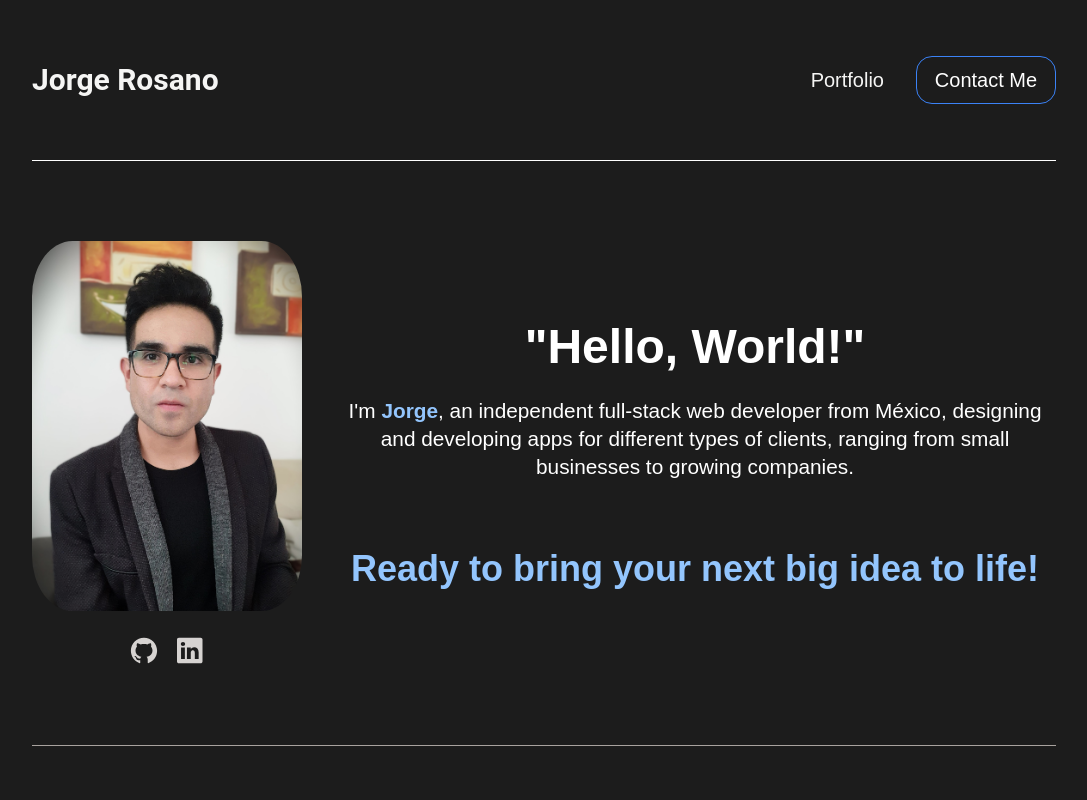
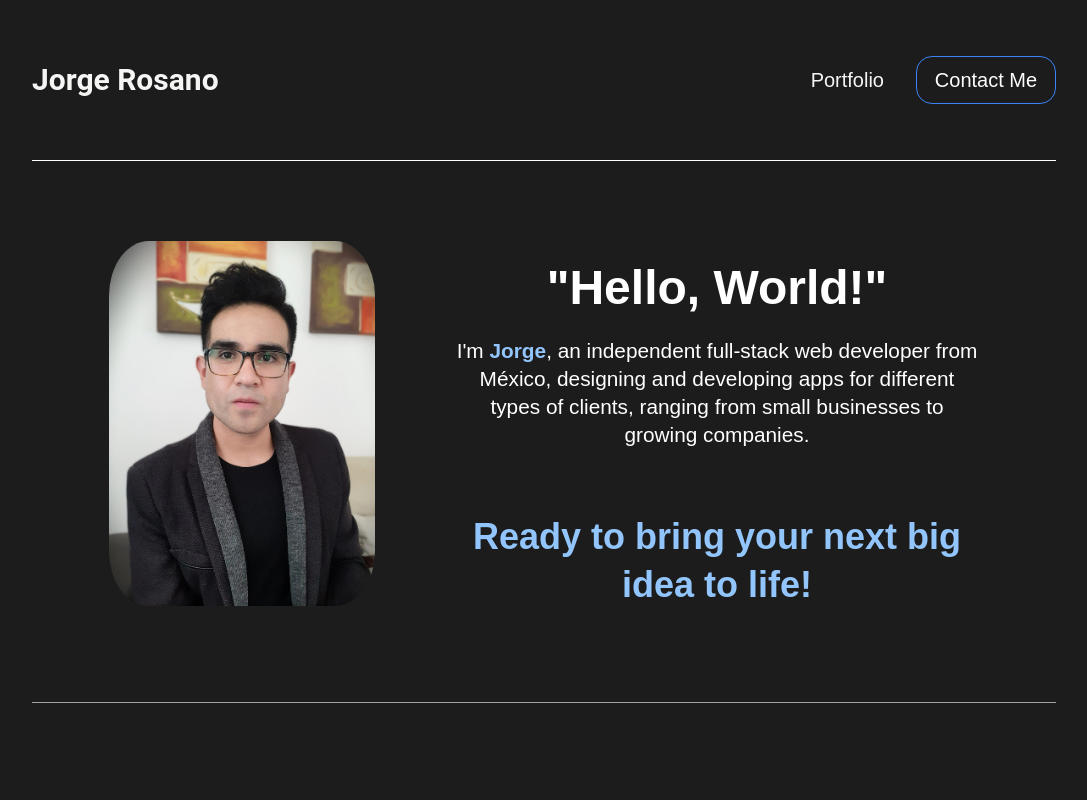
Before and after one commit to jorge-ross/portfolio, a React (Vite) app: page / in a window 1280 px wide. Shown: the top 800 px of the page, without its empty margins (96-1183 px from the left). Built offline with nearby package versions, Linux system fonts and the light colour scheme.

Commit message:
clean: homepage

```diff
--- a/src/components/card.jsx
+++ /dev/null
@@ -1,79 +0,0 @@
-import styled from "@emotion/styled";
-import { AiOutlineGithub } from 'react-icons/ai';
-import { BsLinkedin } from 'react-icons/bs';
-import PropTypes from 'prop-types';
-
-const CardWrapper = styled.div`
-  display: flex;
-  flex-direction: column;
-  align-items: center;
-  justify-content: center;
-  gap: 1.5rem;
-  width: 60%;
-`;
-
-const SocialMediaWrapper = styled.div`
-  display: flex;
-  gap: 1rem;
-`;
-
-const Img = styled.img`
-  width: 270px;
-  border-radius: 15%;
-
-  @media (max-width: 600px) {
-    width: 250px;
-  }
-
-  @media (max-width: 350px) {
-    width: 180px;
-  }
-`
-
-const SocialLink = styled.a`
-  transition: transform 0.3s ease-in-out;
-
-  &:hover {
-    transform: scale(1.08);
-  }
-`;
-
-const IconWrapper = styled.div`
-  width: 30px;
-  height: 30px;
-  display: flex;
-  align-items: center;
-  justify-content: center;
-
-  @media (max-width: 500px){
-    width: 1.75rem;
-  }
-`;
-
-function Card({ gitHubUrl, linkedInUrl, img }) {
-  Card.propTypes = {
-    gitHubUrl: PropTypes.string,
-    linkedInUrl: PropTypes.string,
-    img: PropTypes.string,
-  }
-
-  return (
-    <CardWrapper>
-      <Img src={img} alt="JRoss" />
-        <SocialMediaWrapper>
-          <SocialLink href={gitHubUrl}>
-            <IconWrapper>
-              <AiOutlineGithub style={{ width: '100%', height: '110%', color: '#D6D3D1' }} />
-            </IconWrapper>
-          </SocialLink>
-          <SocialLink href={linkedInUrl}>
-            <IconWrapper>
-              <BsLinkedin style={{ width: '85%', height: '90%', color: '#D6D3D1' }} />
-            </IconWrapper>
-          </SocialLink>
-        </SocialMediaWrapper>
-    </CardWrapper>
-  )
-}
-
-export default Card;
--- a/src/components/introd.jsx
+++ b/src/components/introd.jsx
@@ -1,6 +1,5 @@
 import styled from "@emotion/styled";
-import mypic from "../../public/images/Developer.jpg"
-import Card from "./card";
+import img from "/images/Developer.jpg"
 
 import { typography } from "../styles/typography";
 import { colors } from "../styles/colors";
@@ -11,6 +10,26 @@ const DescriptionField = styled.div`
   justify-content: center;
 `;
 
+const ImgContainer = styled.div`
+  display: flex;
+  align-items: center;
+  justify-items: center;
+  padding-bottom: 1rem;
+`
+
+const Img = styled.img`
+  width: 266px;
+  border-radius: 15%;
+
+  @media (max-width: 600px) {
+    width: 250px;
+  }
+
+  @media (max-width: 350px) {
+    width: 180px;
+  }
+`
+
 const AText = styled.p`
   ${typography.head.lgx};
   color: white;
@@ -18,7 +37,7 @@ const AText = styled.p`
   padding-top: 1rem;
   text-align: center;
 
-   @media (max-width: 1100px) {
+   @media (max-width: 1000px) {
    ${typography.head.lg};
   }
 
@@ -35,7 +54,7 @@ const BText = styled.p`
   padding: 2rem 0;
   text-align: center;
 
-   @media (max-width: 1100px) {
+   @media (max-width: 1000px) {
     ${typography.text.lgx};
     padding-bottom: 0;
   }
@@ -48,7 +67,7 @@ const CText = styled.p`
   padding-top: 2rem;
   text-align: center;
 
-   @media (max-width: 1100px) {
+   @media (max-width: 1000px) {
    ${typography.text.xl};
    font-weight: 400;
   }
@@ -61,10 +80,11 @@ const IntroContainer = styled.div`
   width: 80%;
 `;
 
-const InsideIntro = styled.div`
+const Intro = styled.div`
   display: flex;
   padding: 5rem 0;
-  gap: 2rem;
+  gap: 5rem;
+  width: 85%;
 
   @media (max-width: 1000px) {
     gap: 2.5rem;
@@ -80,16 +100,14 @@ const InsideIntro = styled.div`
   }
 `
 
-const Intro = () => {
+const Introduction = () => {
 
   return (
     <IntroContainer>
-      <InsideIntro>
-        <Card
-        gitHubUrl="https://github.com/jorge-ross"
-        linkedInUrl="https://www.linkedin.com/in/jorgeros13"
-        img={mypic}
-        />
+      <Intro>
+        <ImgContainer>
+          <Img src={img} alt="JRoss" />
+        </ImgContainer>
       <DescriptionField>
         <AText>
         &#34;Hello, World!&#34;
@@ -105,9 +123,9 @@ const Intro = () => {
         Ready to bring your next big idea to life!
         </CText>
       </DescriptionField>
-      </InsideIntro>
+      </Intro>
     </IntroContainer>
   )
 }
 
-export default Intro;
+export default Introduction;
--- a/src/routes/home.jsx
+++ b/src/routes/home.jsx
@@ -11,7 +11,7 @@ import { colors } from "../styles/colors";
 import { projects } from "../components/data";
 import HomeDescription from "../components/home-description";
 import Statement from "../components/statement";
-import Intro from "../components/introd";
+import Introduction from "../components/introd";
 
 const GeneralContainer = styled.div`
   display: flex;
@@ -96,7 +96,7 @@ function Home () {
       <>
       <GeneralContainer>
       <Header />
-      <Intro />
+      <Introduction />
       <HomeDescription />
 
 
```
